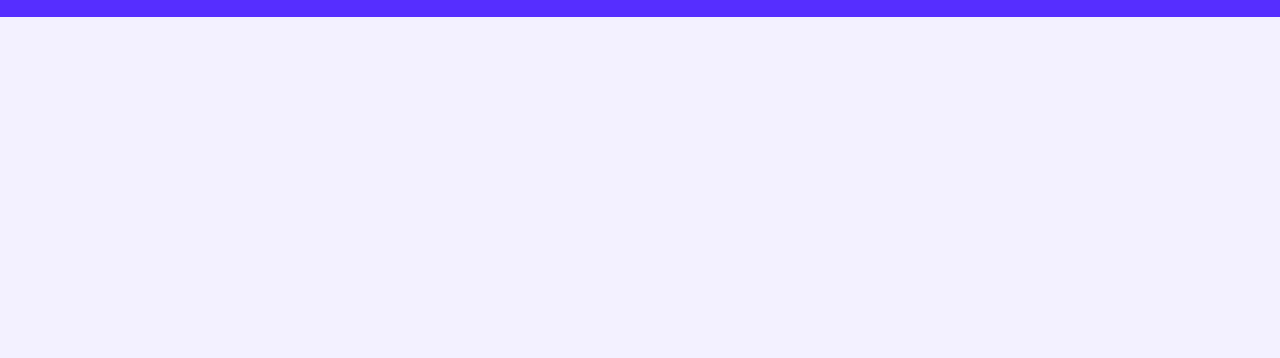
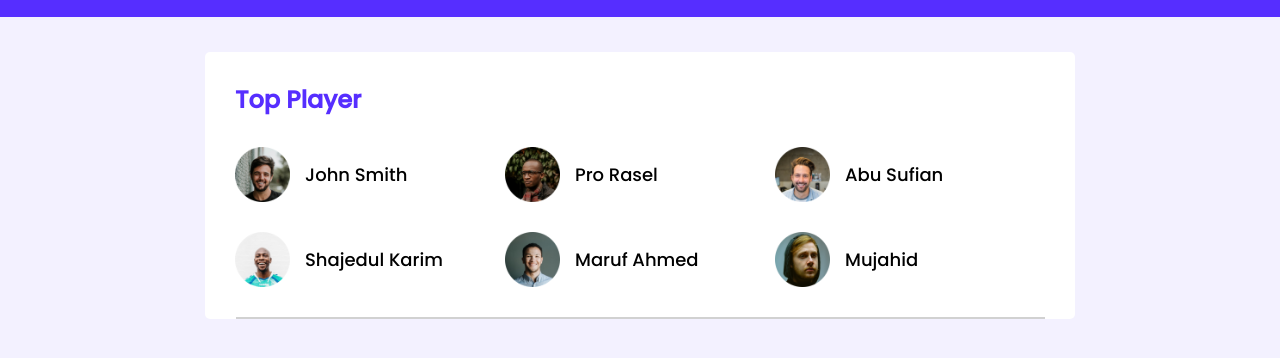
Before and after one commit to naymurweb/leader-board, a plain HTML site: page index.html in a window 1280 px wide. Shown: the part 80-438 px from the top of the page. Drawn offline with Linux system fonts and the light colour scheme.

Commit message:
top-players add

```diff
--- a/assets/style.css
+++ b/assets/style.css
@@ -8,8 +8,8 @@
 
 body {
     font-family: 'Poppins', sans-serif;
+    font-family: 500;
     background-color: #F3F1FF;
-    ;
     box-sizing: border-box;
 }
 
@@ -24,9 +24,27 @@ h2 {
 h3 {
     font-size: 20px;
 }
-
+h4{
+    font-size: 18px;
+    font-weight: 500;
+}
 p {
     font-size: 16px;
+}
+hr{
+    border: 1px solid #D1D1D1;
+    width: 807px;
+    margin: 0 auto;
+}
+.title{
+    color: #562EFF;
+    margin-bottom: 30px;
+}
+.container{
+    width: 870px;
+    margin: 0 auto;
+    background-color: #FFFFFF;
+    border-radius: 5px;
 }
 
 
@@ -76,3 +94,26 @@ p {
     width: 50px;
     font-weight: 400;
 }
+
+/* top-player section */
+.player-section{
+    margin: 35px 0;
+}
+.top-player{
+    padding: 30px;
+}
+.players{
+    display: grid;
+    grid-template-columns: repeat(3,1fr);
+    grid-row-gap: 30px;
+
+}
+
+.player img{
+    width:55px;
+}
+.player{
+    display: flex;
+    align-items: center;
+    gap: 15px;
+}
--- a/index.html
+++ b/index.html
@@ -43,6 +43,52 @@
     </header>
     <!-- header section end -->
 
+    <main>
+        <!-- top-player section start -->
+        <section class="player-section">
+            <div class="container">
+
+             <div class="top-player">
+                <h2 class="title">Top Player</h2>
+                <div class="players">
+
+                    <div class="player">
+                        <img src="./images/players/player-1.png" alt="">
+                        <h4>John Smith</h4>
+                    </div>
+                    <div class="player">
+                        <img src="./images/players/player-2.png" alt="">
+                        <h4>Pro Rasel</h4>
+                    </div>
+                    <div class="player">
+                        <img src="./images/players/player-3.png" alt="">
+                        <h4>Abu Sufian</h4>
+                    </div>
+                    <div class="player">
+                        <img src="./images/players/player-4.png" alt="">
+                        <h4>Shajedul Karim</h4>
+                    </div>
+                    <div class="player">
+                        <img src="./images/players/player-5.png" alt="">
+                        <h4>Maruf Ahmed</h4>
+                    </div>
+                    <div class="player">
+                        <img src="./images/players/player-6.png" alt="">
+                        <h4>Mujahid</h4>
+                    </div>
+
+                </div>
+             </div>
+             <hr>
+
+
+            </div>
+        </section>
+
+        <!-- top-player section start -->
+
+    </main>
+
 </body>
 
 </html>
```
